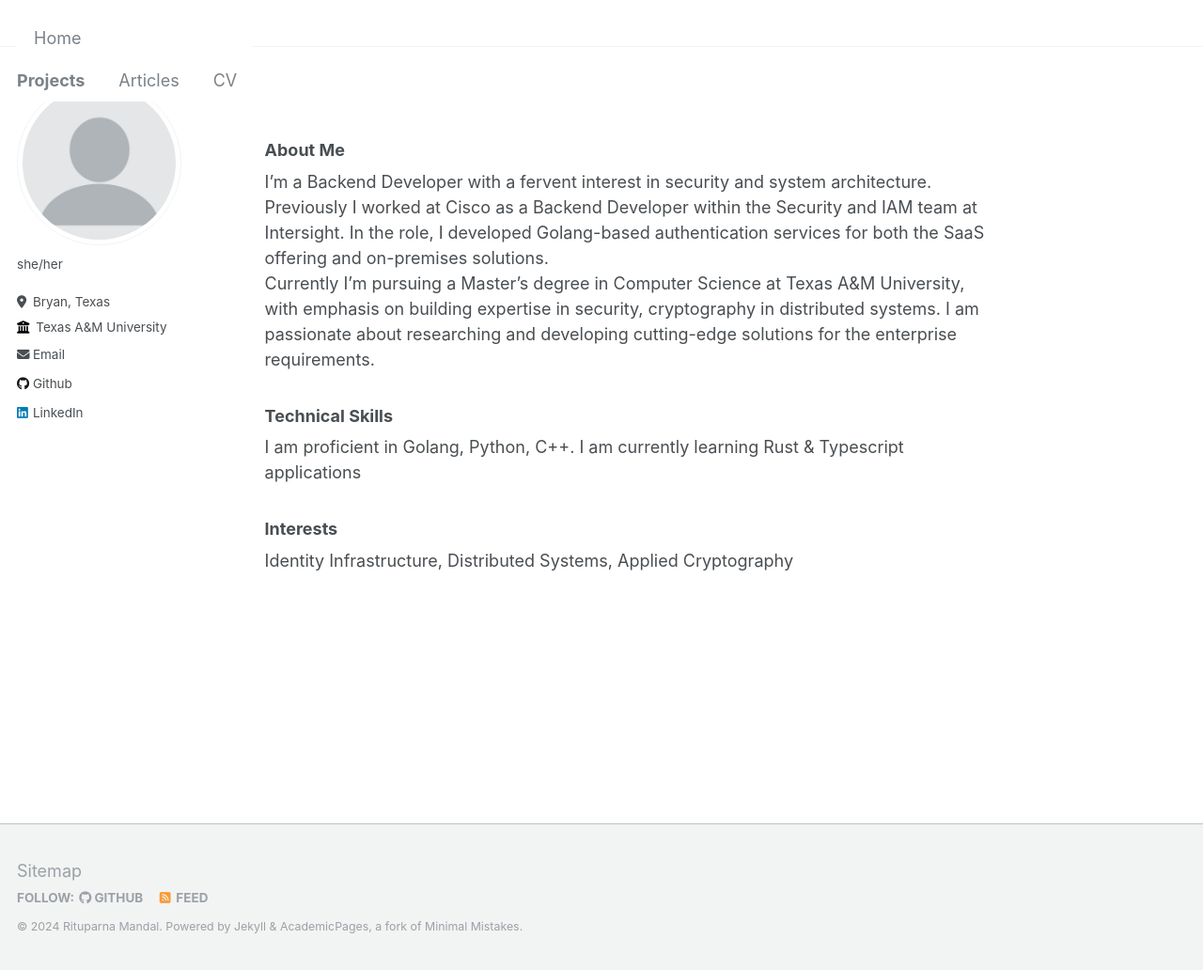
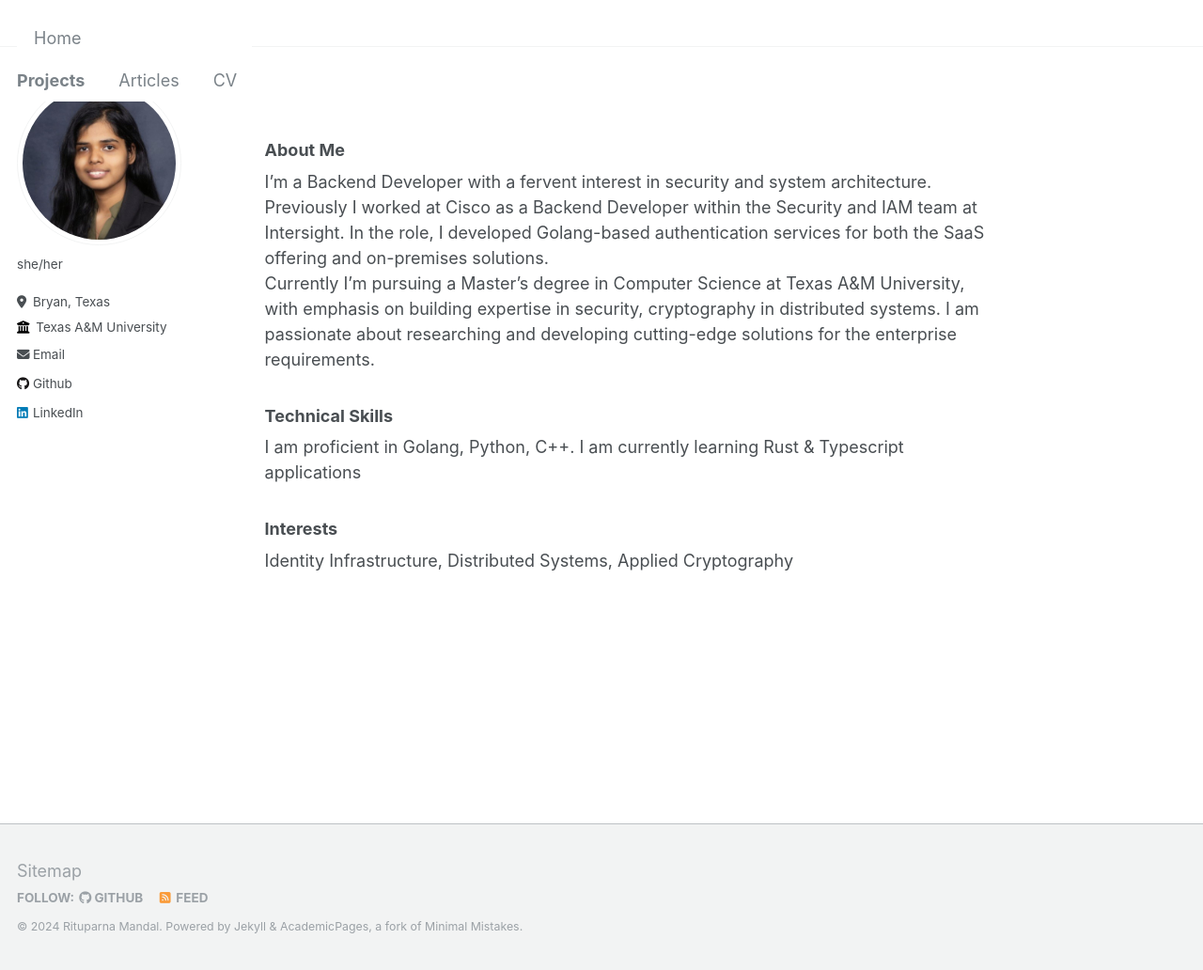
Before and after one commit to m-rit/m-rit.github.io, a Jekyll site: the page built from _pages/about.md, in a window 1280 px wide and 1032 px high. Shown: the whole window at 94% size. Built offline with Jekyll 4.4.1, drawn with Linux system fonts in a browser that asks for light colours.

Commit message:
Update _config.yml

```diff
--- a/_config.yml
+++ b/_config.yml
@@ -21,7 +21,7 @@ repository               : "m-rit/m-rit.github.io"
 #               Additional customization can be done by editing /_includes/author-profile.html
 author:
   # Biographic information
-  avatar           : "profile.png"
+  avatar           : "linkedinpic.jpg"
   pronouns         : "she/her"
   bio              : ""
   location         : "Bryan, Texas"
```
